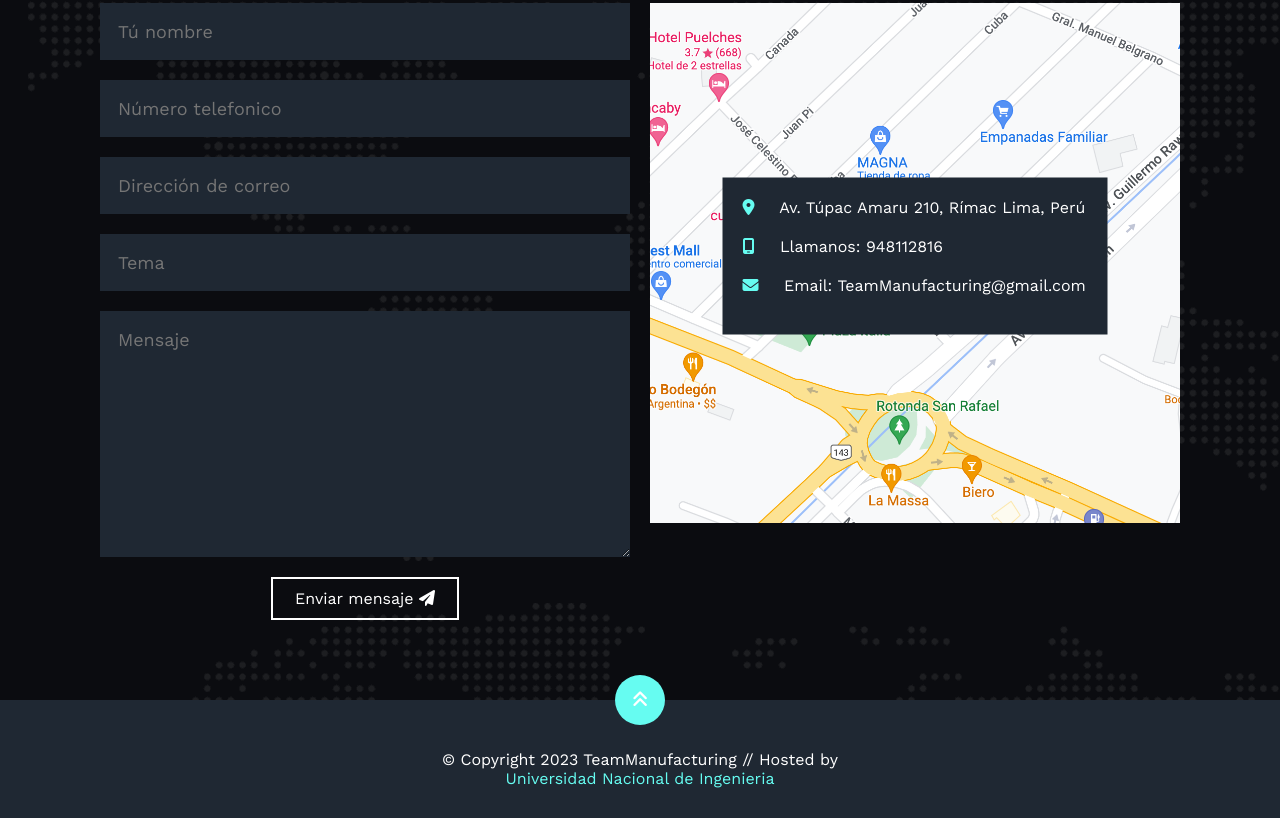
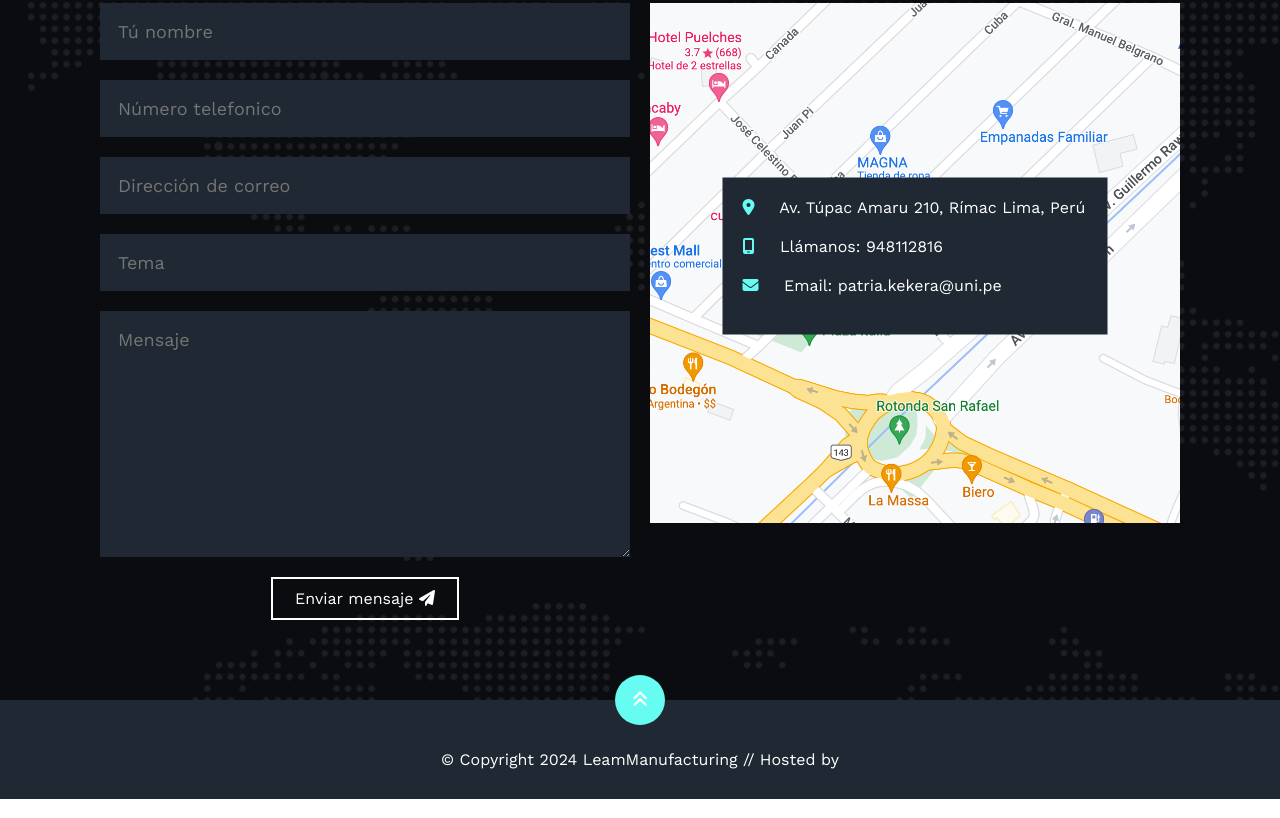
Before and after one commit to 4xeverburga/lm-page-kekeros, a plain HTML site: page index.html in a window 1280 px wide. Shown: the part 3559-4377 px from the top of the page. Drawn offline with nearby package versions, Linux system fonts and the light colour scheme.

Commit message:
fixing names;

```diff
--- a/index.html
+++ b/index.html
@@ -9,7 +9,7 @@
     <link rel="stylesheet" href="https://cdnjs.cloudflare.com/ajax/libs/font-awesome/6.2.1/css/all.min.css"
     integrity="sha512-MV7K8+y+gLIBoVD59lQIYicR65iaqukzvf/nwasF0nqhPay5w/9lJmVM2hMDcnK1OnMGCdVK+iQrJ7lzPJQd1w=="
     crossorigin="anonymous" referrerpolicy="no-referrer" />
-    <title>Team Manufacturing</title>
+    <title>Leam Manufacturing</title>
     <!--CONECTAR LA CARPETA STYLE.CSS CON EL HTML-->
     <link rel="stylesheet" href="style.css">
 </head>
@@ -428,11 +428,11 @@
                             </li>
                             <li>
                                 <i class="fa-solid fa-mobile-screen"></i>
-                                Llamanos: 948112816
+                                Llámanos: 948112816
                             </li>
                             <li>
                                 <i class="fa-solid fa-envelope"></i>
-                                Email: TeamManufacturing@gmail.com
+                                Email: patria.kekera@uni.pe
                             </li>
                         </ul>
                     </div>
@@ -447,9 +447,9 @@
         </a>
         <div class="copyright">
             <p>
-                © Copyright 2023 TeamManufacturing //  Hosted by
+                © Copyright 2024 LeamManufacturing //  Hosted by
             </p>
-            <a href="https://www.uni.edu.pe/" target="_blank">Universidad Nacional de Ingenieria</a>
+            <a href="patria.kekera@uni.pe" target="_blank"> </a>
         </div>
     </footer>
     <script src="script.js"></script>
```
